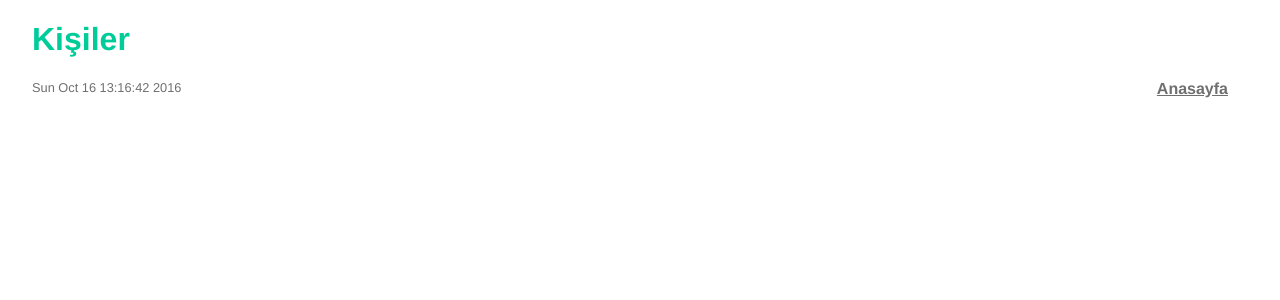
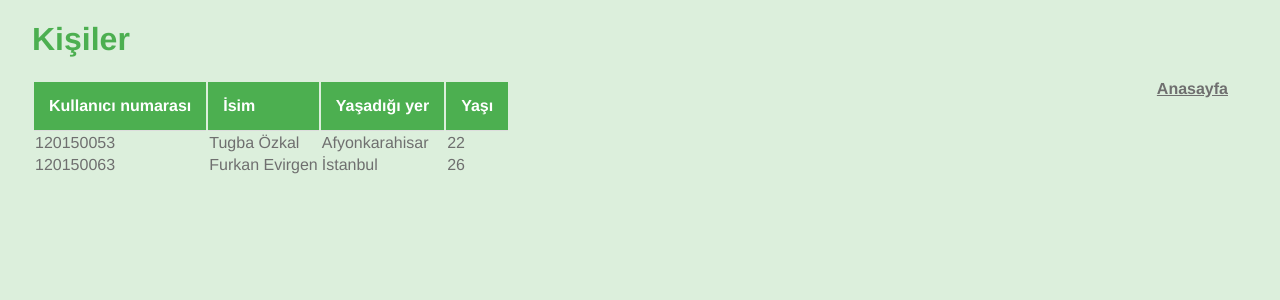
Before and after one commit to orhanse/ConnectLife, a Flask app: page /kisiler in a window 1280 px wide. Shown: the top 300 px of the page. Run offline with Flask 2, Linux system fonts and the light colour scheme.

Commit message:
Kişiler sayfası ve logo düzenlendi.

```diff
--- a/static/style.css
+++ b/static/style.css
@@ -1,5 +1,5 @@
 body {
-  background-color: white;
+  background-color:  #dcefdc;
   color: #6F6F6F;
   font-family: 'Droid Sans', 'Helvetica', 'sans';
   font-size: 12pt;
@@ -7,11 +7,27 @@ body {
 }
 
 h1, h2, h3, h4 {
-  color: #00cc99;
+  color: #4CAF50;
 }
 
 img {
   border: 0;
+  width:60px;
+  height:60px;
+}
+
+th {
+    border-bottom: 1px solid #ddd;
+    background-color: #4CAF50;
+    color: white;
+    padding: 15px;
+    text-align: left;
+}
+
+td {
+	tr:hover {background-color: #f5f5f5};
+	td:nth-child(even) {background-color: #f2f2f2};
+	text-align: left;
 }
 
 a {
--- a/templates/home.html
+++ b/templates/home.html
@@ -6,7 +6,7 @@
     <link rel="stylesheet" href="{{ url_for('static', filename='style.css') }}" />
   </head>
   <body>
-    <img src="static/images/connectlife.png" alt="Connect to Life" style="width:40px;height:40px;">
+    <img src="static/images/connectlife.png" alt="Connect to Life">
     <h1>ConnectLife</h1>
 
 	<a>Haberler</a>
--- a/templates/kisiler.html
+++ b/templates/kisiler.html
@@ -11,9 +11,40 @@
     <h1>Kişiler</h1>
     <a href="/">Anasayfa</a>
 
+    <form action="{{ url_for('kisiler_sayfasi') }}" method = "post">
+		<table id="KisilerTablosu">
 
-    <footer>
-      <div id="datetime">{{ current_time }}</div>
-    </footer>
+		<tr>
+			<th>Kullanıcı numarası</th>
+			<th>İsim</th>
+    		<th>Yaşadığı yer</th>
+    		<th>Yaşı</th>
+  		</tr>
+
+  		<tr>
+  			<td>120150053</td>
+  			<td>Tugba Özkal</td>
+  			<td>Afyonkarahisar</td>
+  			<td>22</td>
+  		</tr>
+
+  		<tr>
+  			<td>120150063</td>
+  			<td>Furkan Evirgen</td>
+  			<td>İstanbul</td>
+  			<td>26</td>
+
+  		</tr>
+
+		{% for ID, UserName, UserCity, UserAge in kisiler %}
+		<tr>
+			<td class="PeopleTableItem">{{ID}}</td>
+			<td class="PeopleTableItem">{{UserName}}</td>
+			<td class="PeopleTableItem">{{UserCity}}</td>
+			<td class="PeopleTableItem">{{UserAge}}</td>
+		</tr>
+
+		{% endfor %}
+
   </body>
 </html>
```
Also changed, not shown: static/images/connectlife.png.
